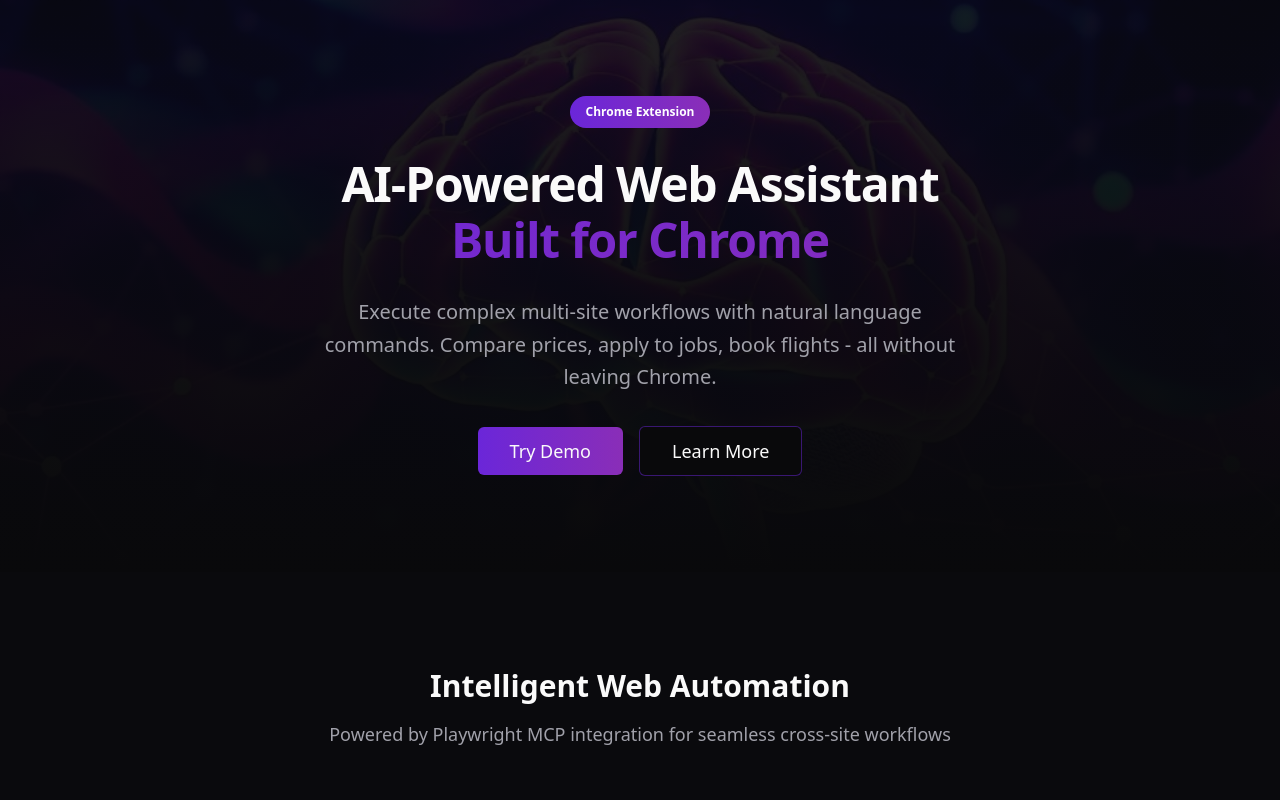
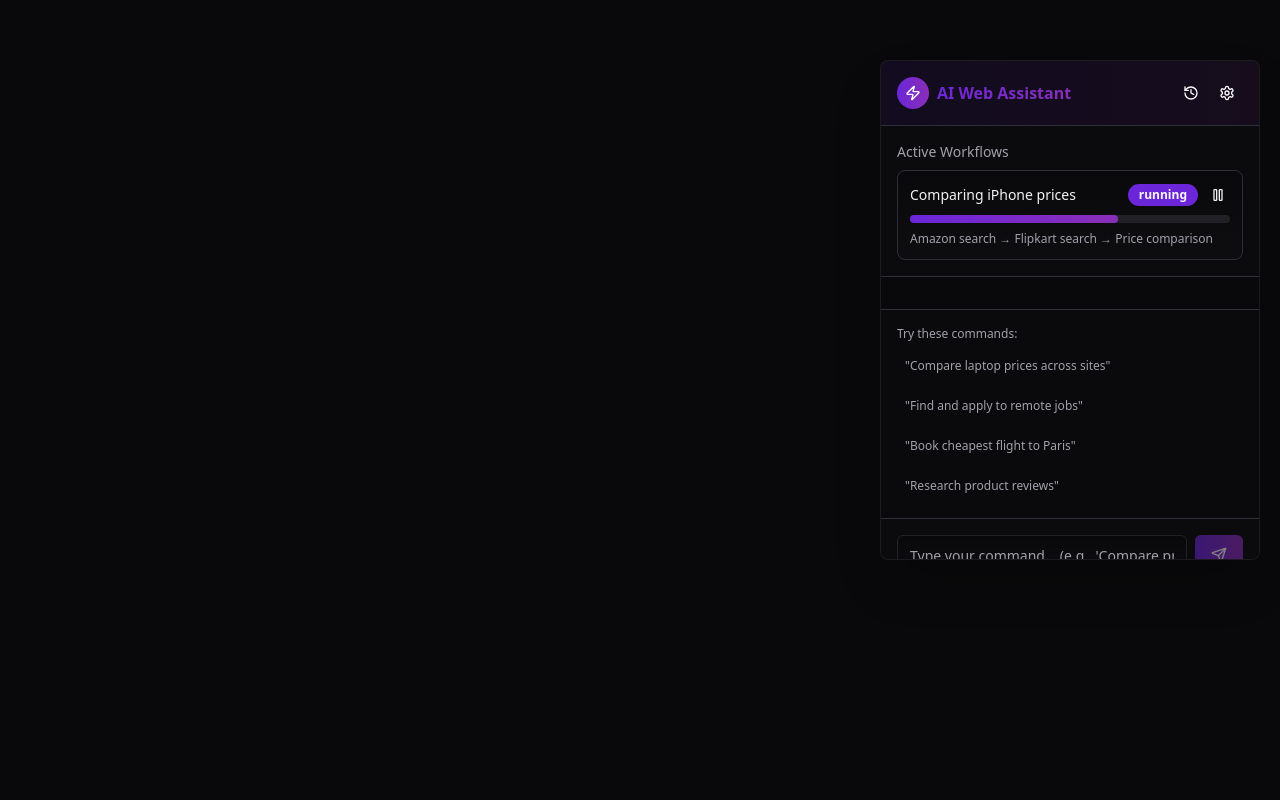
Before and after one commit to ashmitprasad183-netizen/ai-browser-agent, a React (Vite) app: page / in a window 1280 px wide. Shown: the top 800 px of the page. Built offline with nearby package versions, Linux system fonts and the light colour scheme; the HTML template or start-up script is replaced by a standard one.

Commit message:
Refactor: Change to Chrome Extension UI

```diff
--- a/src/components/AIAssistant.tsx
+++ b/src/components/AIAssistant.tsx
@@ -75,7 +75,7 @@ export function AIAssistant() {
   ];
 
   return (
-    <div className="chrome-extension-container bg-background">
+    <div className="chrome-extension-popup bg-background border border-border/50 shadow-2xl">
       {/* Header */}
       <div className="flex items-center justify-between p-4 border-b border-border bg-gradient-to-r from-ai-primary/10 to-ai-secondary/10">
         <div className="flex items-center gap-2">
--- a/src/index.css
+++ b/src/index.css
@@ -138,11 +138,22 @@ All colors MUST be HSL.
     -webkit-text-fill-color: transparent;
   }
 
-  .chrome-extension-container {
+  /* Chrome Extension Popup Styles */
+  .chrome-popup-container {
+    position: fixed;
+    top: 60px;
+    right: 20px;
+    z-index: 9999;
+  }
+
+  .chrome-extension-popup {
     width: 380px;
-    height: 600px;
-    border-radius: 12px;
+    height: 500px;
+    border-radius: 8px;
+    display: flex;
+    flex-direction: column;
     overflow: hidden;
+    backdrop-filter: blur(20px);
     box-shadow: var(--shadow-ai);
   }
 
--- a/src/pages/Index.tsx
+++ b/src/pages/Index.tsx
@@ -1,7 +1,11 @@
-import { ExtensionDemo } from "@/components/ExtensionDemo";
+import { AIAssistant } from "@/components/AIAssistant";
 
 const Index = () => {
-  return <ExtensionDemo />;
+  return (
+    <div className="chrome-popup-container">
+      <AIAssistant />
+    </div>
+  );
 };
 
 export default Index;
```
